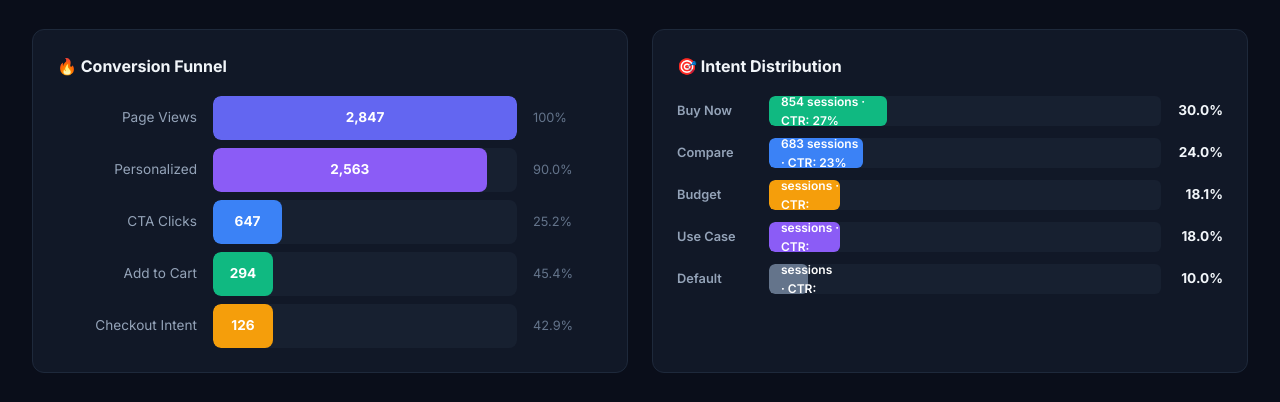
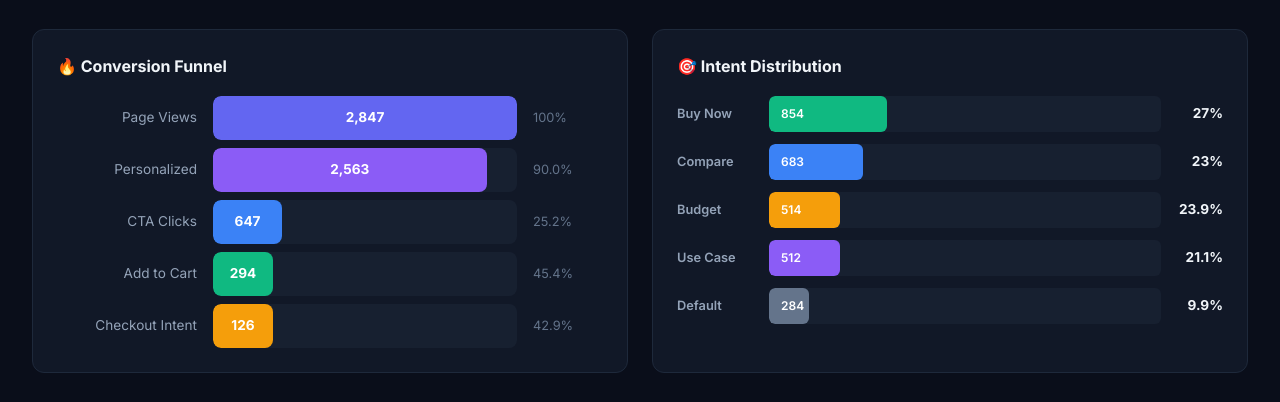
Before and after one commit to yatrinn/intentflow, a website: page demo/analytics.html in a window 1280 px wide. Shown: the part 321-723 px from the top of the page. Drawn offline with Linux system fonts and the light colour scheme.

Commit message:
Fix nav duplications and analytics bar text overflow
- Removed 'Compare' and 'Use Cases' from nav (duplicated persona toggle)
- Added 'Reviews' and 'Analytics' nav links instead
- Fixed Intent Distribution bars: show only session count inside bar,
  CTR percentage displayed cleanly to the right
- Added overflow/whitespace CSS fixes to prevent text wrapping in bars

```diff
--- a/demo/analytics.html
+++ b/demo/analytics.html
@@ -312,14 +312,16 @@
             font-size: 0.8rem;
             font-weight: 600;
             color: var(--text-secondary);
+            flex-shrink: 0;
         }
 
         .intent-bar__track {
             flex: 1;
-            height: 30px;
+            height: 36px;
             background: rgba(30, 41, 59, 0.5);
             border-radius: 6px;
             overflow: hidden;
+            position: relative;
         }
 
         .intent-bar__fill {
@@ -327,10 +329,14 @@
             border-radius: 6px;
             display: flex;
             align-items: center;
-            padding-left: 0.75rem;
+            padding: 0 0.75rem;
             font-size: 0.75rem;
             font-weight: 600;
             color: white;
+            white-space: nowrap;
+            overflow: hidden;
+            text-overflow: ellipsis;
+            min-width: 40px;
             transition: width 1.2s cubic-bezier(0.22, 1, 0.36, 1);
         }
 
@@ -340,6 +346,7 @@
             font-size: 0.85rem;
             font-weight: 700;
             color: var(--text-primary);
+            flex-shrink: 0;
         }
 
         /* ── Signal Table ── */
@@ -775,10 +782,10 @@
                     html += '  <div class="intent-bar__label">' + INTENT_LABELS[intent] + '</div>';
                     html += '  <div class="intent-bar__track">';
                     html += '    <div class="intent-bar__fill" style="width: 0%; background: ' + color + ';" data-target-width="' + pct + '%">';
-                    html += '      ' + info.sessions.toLocaleString() + ' sessions · CTR: ' + info.ctr + '%';
+                    html += '      ' + info.sessions.toLocaleString();
                     html += '    </div>';
                     html += '  </div>';
-                    html += '  <div class="intent-bar__value">' + pct + '%</div>';
+                    html += '  <div class="intent-bar__value">' + info.ctr + '%</div>';
                     html += '</div>';
                 }
 
```
Also changed, not shown: demo/index.html (+2 -2 lines), README.md.
